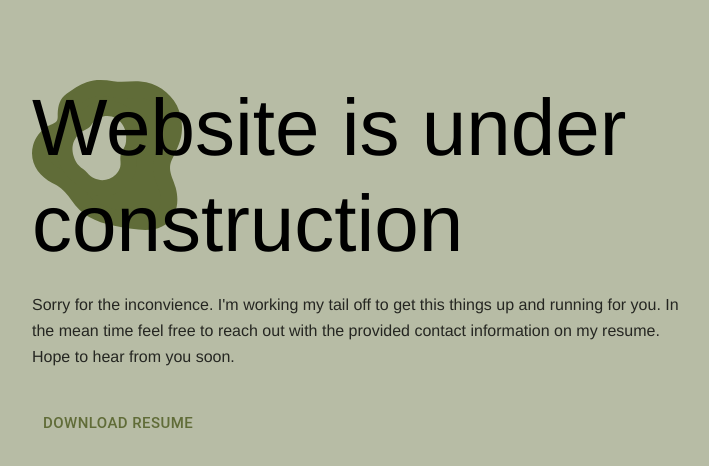
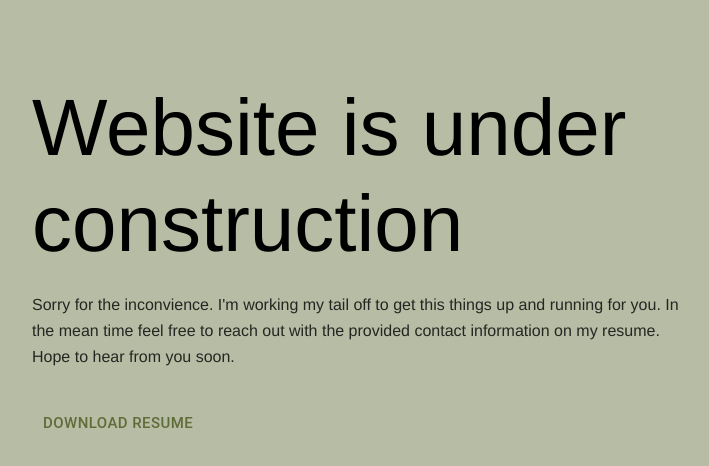
Before and after one commit to logankimbs/portfolio, a React (Create React App) app: page / in a window 1280 px wide. Shown: the top 466 px of the page, without its empty margins (283-992 px from the left). Built offline with nearby package versions, Linux system fonts and the light colour scheme; the HTML template or start-up script is replaced by a standard one.

Commit message:
removed logo

```diff
--- a/src/App.js
+++ b/src/App.js
@@ -3,12 +3,6 @@ import './module.App.css';
 import Button from '@mui/material/Button';
 import Box from '@mui/material/Box';
 import { styled } from '@mui/system';
-
-const Logo = styled("img")({
-    position: "absolute",
-    width: 150,
-    zIndex: -1,
-})
 
 const ResumeButton = styled(Button)({
     color: "rgb(96, 108, 56)",
@@ -36,7 +30,6 @@ function App() {
                         maxWidth: 650
                     }}
                 >
-                    <Logo src="./logo.svg" />
                     <h1>Website is under construction</h1>
                     <p>
                         Sorry for the inconvience. I'm working my tail off to get this things up and running for you.
```
